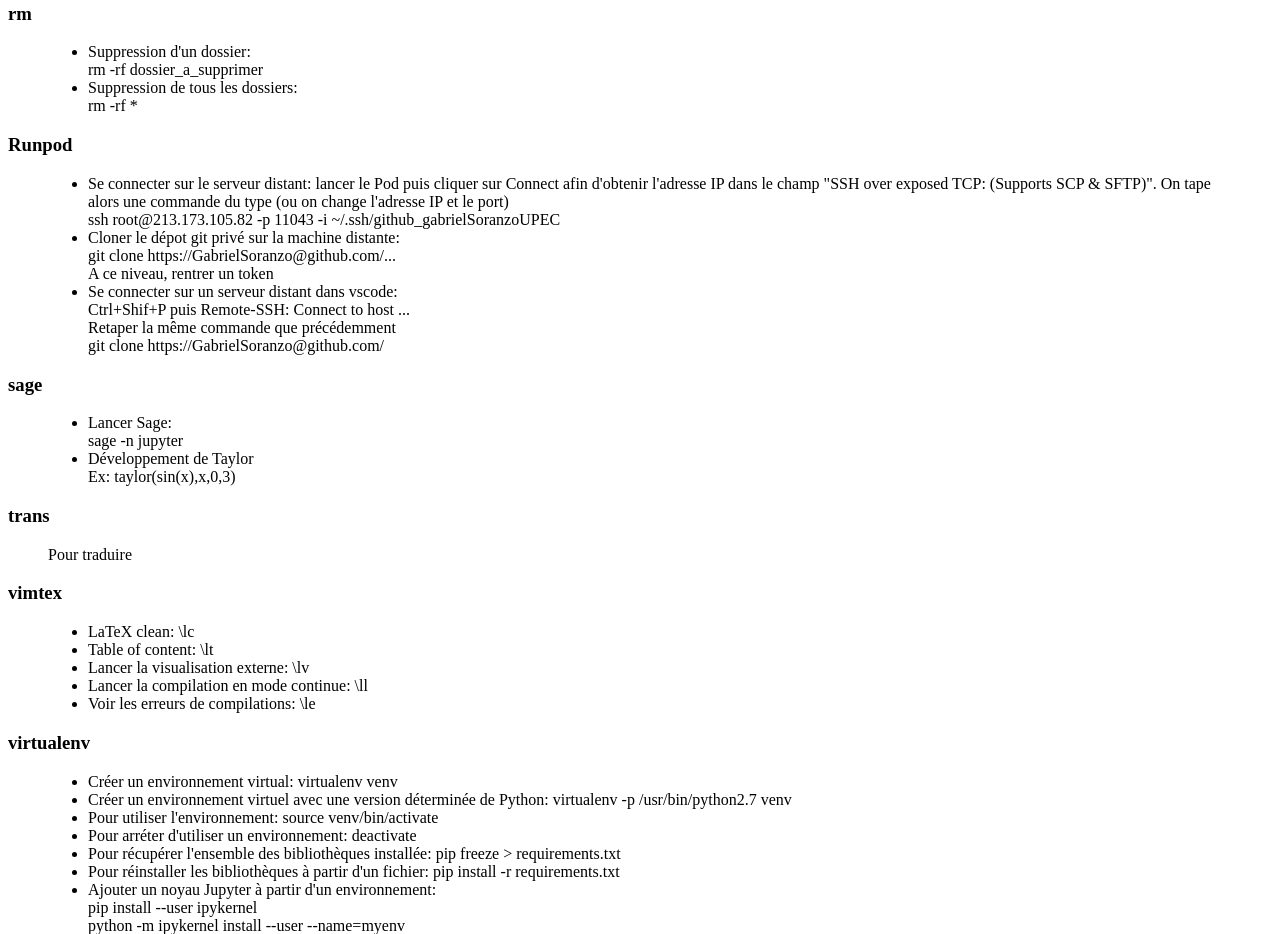
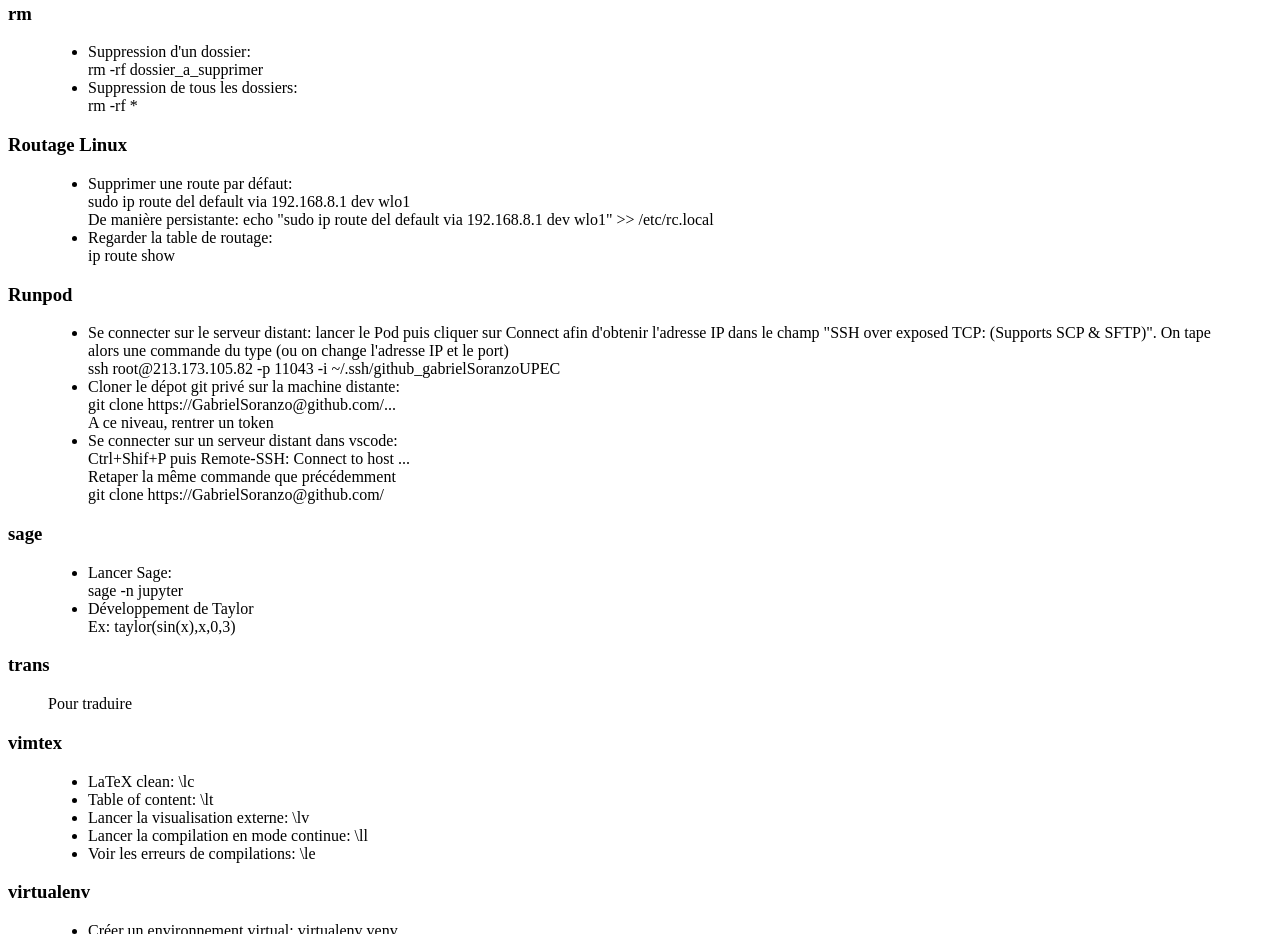
Before and after one commit to gsoranzo/gsoranzo.github.io, a plain HTML site: page help.html in a window 1280 px wide. Shown: the part 6336-7270 px from the top of the page. Drawn offline with Linux system fonts and the light colour scheme.

Commit message:
ajout routage linux dans aide

```diff
--- a/help.html
+++ b/help.html
@@ -583,6 +583,21 @@
             </ul>
         </blockquote>
 
+        <h3>Routage Linux</h3>
+        <blockquote>
+                <ul>
+                        <li>
+                                Supprimer une route par défaut:<br>
+                                sudo ip route del default via 192.168.8.1 dev wlo1<br>
+                                De manière persistante: echo "sudo ip route del default via 192.168.8.1 dev wlo1" >> /etc/rc.local
+                        </li>
+                        <li>
+                                Regarder la table de routage:<br>
+                                ip route show
+                        </li>
+                </ul>
+        </blockquote>
+
 	<h3>Runpod</h3>
 	<blockquote>
 		<ul>
```
